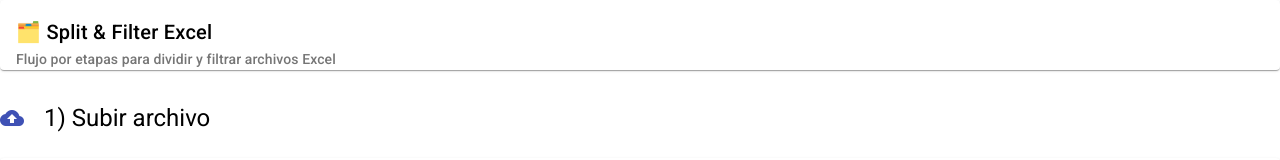
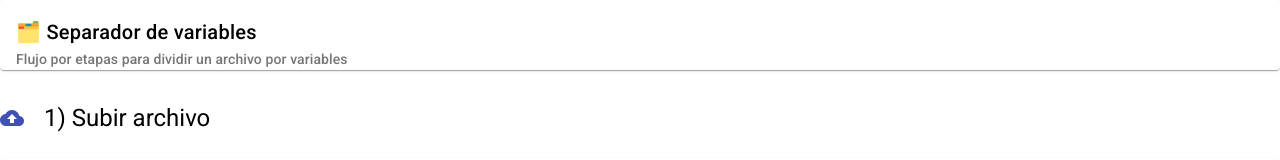
Before and after one commit to matiassebrom/separador-de-variables, an Angular app in the folder frontend/: page / in a window 1280 px wide. Shown: the top 160 px of the page. Built offline with nearby package versions, Linux system fonts and the light colour scheme.

Commit message:
Actualiza títulos y subtítulos en la interfaz, mejora la gestión de encabezados en el flujo de carga y separación de columnas.

```diff
--- a/frontend/src/app/app.component.html
+++ b/frontend/src/app/app.component.html
@@ -2,8 +2,8 @@
 <div class="app-container">
 	<mat-card class="header-card">
 		<mat-card-header>
-			<mat-card-title>🗂️ Split & Filter Excel</mat-card-title>
-			<mat-card-subtitle>Flujo por etapas para dividir y filtrar archivos Excel</mat-card-subtitle>
+			<mat-card-title>🗂️ Separador de variables</mat-card-title>
+			<mat-card-subtitle>Flujo por etapas para dividir un archivo por variables</mat-card-subtitle>
 		</mat-card-header>
 	</mat-card>
 
@@ -11,7 +11,7 @@
 		<!-- ==================== PASO 1: SUBIR ARCHIVO ==================== -->
 		<app-step1-upload [fileUploaded]="fileUploaded" (fileUpload)="onFileUpload()"> </app-step1-upload>
 
-	<!-- 	<!-- ==================== PASO 2: ELEGIR 'SEPARAR POR' ==================== -->
+		<!-- ==================== PASO 2: ELEGIR 'SEPARAR POR' ==================== -->
 		<app-step2-separate-by
 			[isStepCurrent]="isStepCurrent(2)"
 			[canAccessStep]="canAccessStep(2)"
@@ -19,7 +19,7 @@
 			(nextStep)="nextStep()"
 		>
 		</app-step2-separate-by>
-
+<!--
 		<!-- ==================== PASO 3: CONFIGURAR FILTROS (OPCIONAL) ==================== -->
 		<app-step3-filters
 			[isStepCurrent]="isStepCurrent(3)"
--- a/frontend/src/app/components/steps/step1-upload/step1-upload.component.ts
+++ b/frontend/src/app/components/steps/step1-upload/step1-upload.component.ts
@@ -98,6 +98,7 @@ export class Step1UploadComponent {
 						// Guardar solo los nombres de los headers en el estado global
 						const headers = headersResp.headers_data.map(h => h.header);
 						this.fileStateService.setHeaders(headers);
+						this.fileStateService.setHeadersData(headersResp.headers_data);
 						console.log('Headers guardados en FileStateService:', headers);
 						this.fileUpload.emit();
 					},
--- a/frontend/src/app/components/steps/step2-separate-by/step2-separate-by.component.ts
+++ b/frontend/src/app/components/steps/step2-separate-by/step2-separate-by.component.ts
@@ -70,26 +70,33 @@ export class Step2SeparateByComponent implements OnChanges {
 		this.selectedSeparateBy = value;
 	}
 
-/* 	onContinueClick() {
+
+	// Paso 2: seleccionar columnas a mantener
+	selectedHeadersToKeep: string[] = [];
+
+	onHeadersToKeepChange(headers: string[]) {
+		this.selectedHeadersToKeep = headers;
+	}
+
+	onContinueClick() {
 		const fileId = this.fileStateService.fileId();
-		const header = this.selectedSeparateBy;
-		if (!fileId || !header) {
-			this.errorMessage.set('Selecciona una columna para separar');
+		const headers = this.selectedHeadersToKeep;
+		if (!fileId || headers.length === 0) {
+			this.errorMessage.set('Selecciona al menos una columna a mantener');
 			return;
 		}
 		this.isSaving.set(true);
-		this.apiService.setHeaderToSplitAndGetValues(fileId, header).subscribe({
-			next: (uniqueValues: string[]) => {
-				console.log('✅ Valores únicos recibidos:', uniqueValues);
-				this.uniqueValues.set(uniqueValues);
+		this.apiService.setHeadersToKeep(fileId, headers).subscribe({
+			next: () => {
+				this.fileStateService.setHeadersToKeep(headers);
 				this.isSaving.set(false);
 				this.nextStep.emit();
 			},
 			error: (error) => {
 				this.isSaving.set(false);
-				this.errorMessage.set('Error al guardar el header de separación');
-				console.error('Error al hacer set_header_to_split:', error);
+				this.errorMessage.set('Error al guardar columnas a mantener');
+				console.error('Error al hacer setHeadersToKeep:', error);
 			}
 		});
-	} */
+	}
 }
```
